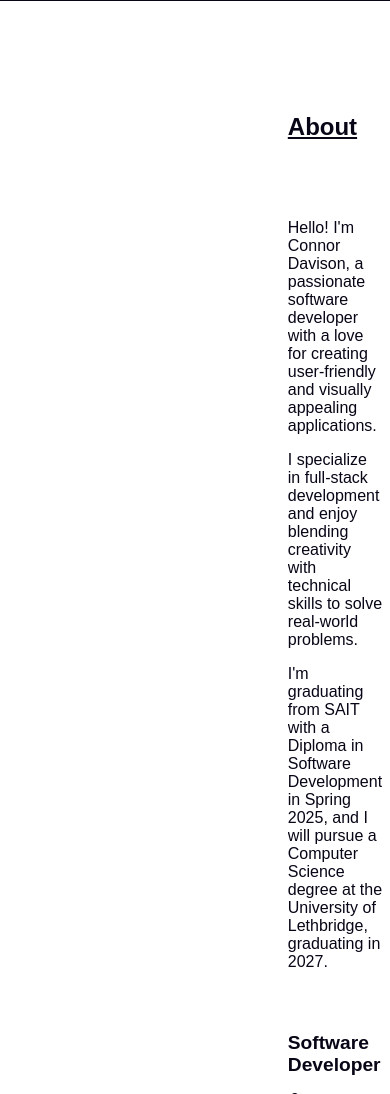
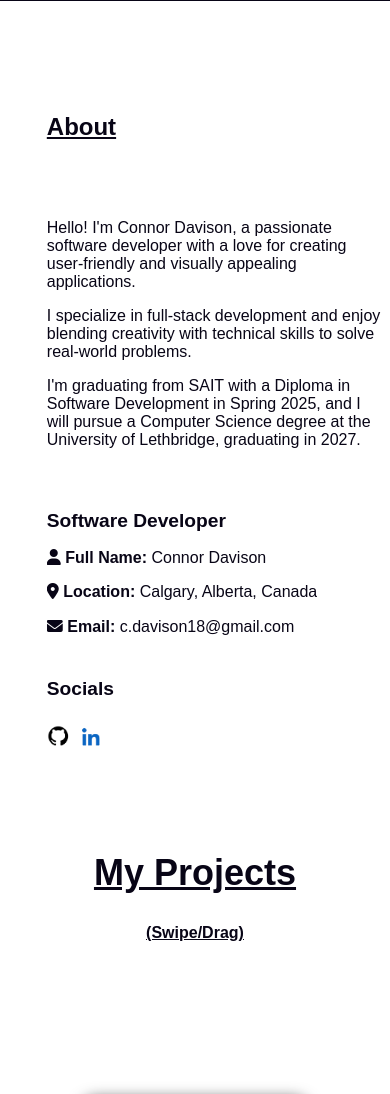
Before and after one commit to ConDavison1/my-portfolio, a Flask app: page / in a window 390 px wide. Shown: the part 843-1937 px from the top of the page. Run offline with Flask 3, Linux system fonts and the light colour scheme; tables that the repository leaves empty hold one stand-in row (values such as "Sample post"); grey boxes marked "Sample" are stand-in pictures.

Commit message:
media query testing

```diff
--- a/static/css/styles.css
+++ b/static/css/styles.css
@@ -955,8 +955,44 @@ body.sidebar-open {
     }
 }
 
-html,
-body {
+
+@media (max-width: 768px) {
+    .about, .stack, .resume {
+        margin-left: 20px !important;
+        padding: 2vw;
+    }
+}
+
+
+@media (max-width: 1024px) {
+    .about, .stack, .resume {
+        margin-left: 20px !important;
+    }
+}
+
+
+@media (max-width: 414px) {
+    .about, .stack, .resume {
+        margin-left: 10px !important;
+    }
+}
+
+
+@media (max-width: 1230px) {
+    .about, .stack, .resume {
+        margin-left: 10vw !important;
+    }
+}
+
+
+@media (min-width: 1230px) {
+    .about, .stack, .resume {
+        margin-left: 280px !important;
+    }
+}
+
+
+html, body {
     margin: 0;
     padding: 0;
     overflow-x: hidden;
@@ -964,14 +1000,3 @@ body {
     display: flex;
     flex-direction: column;
 }
-
-@media (max-width: 768px) {
-    .about, .stack, .resume {
-        margin-left: 20px !important;
-    }
-}
-@media (max-width: 1230px) {
-    .about, .stack, .resume {
-        margin-left: 280px !important;
-    }
-}
```
